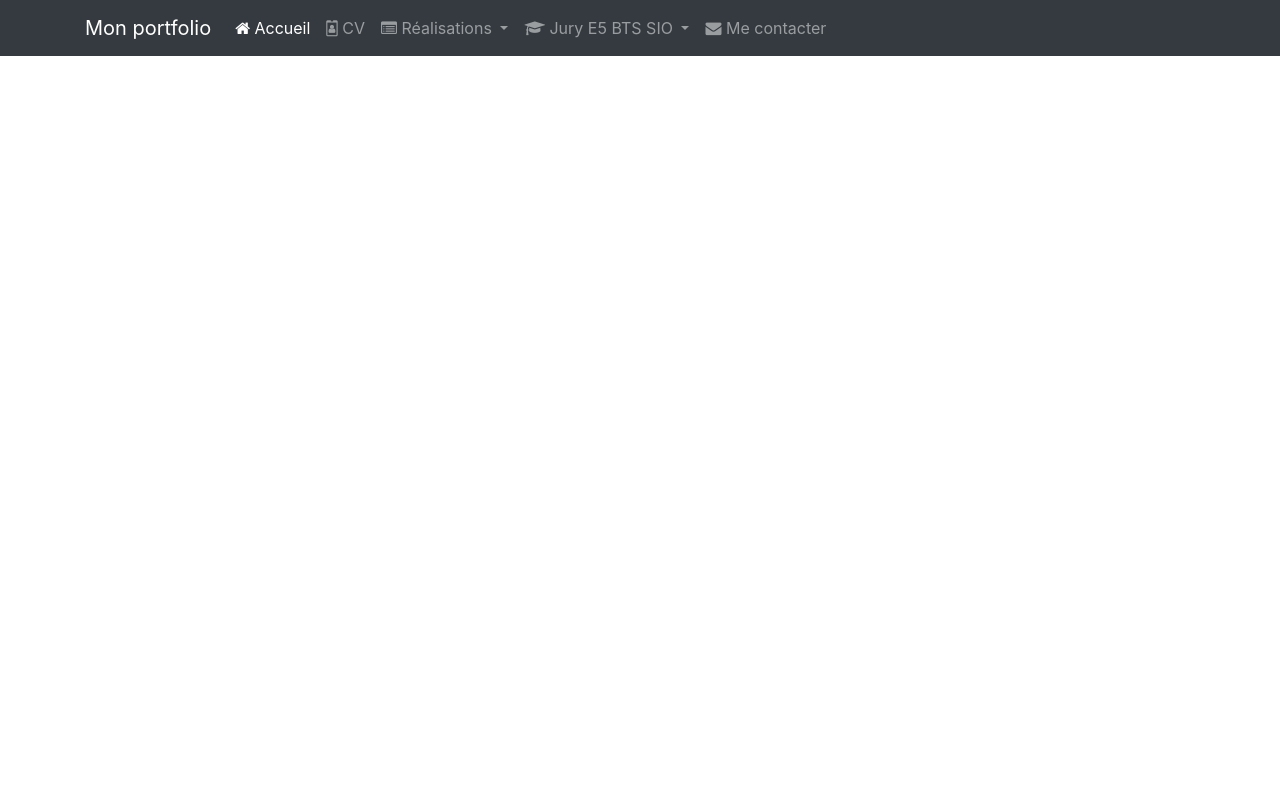
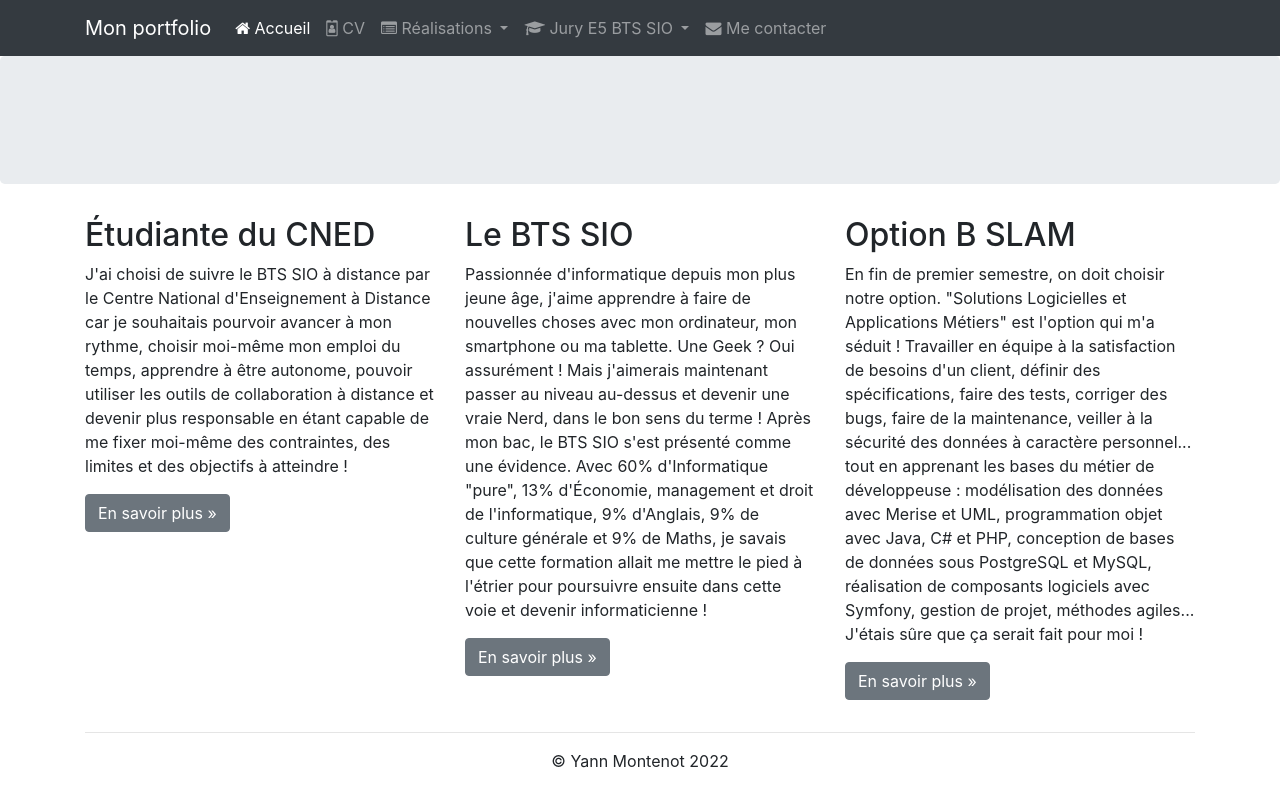
Before and after one commit to Yanou83/Yanou83.github.io, a plain HTML site: page index.html in a window 1280 px wide. Drawn offline with nearby package versions, Linux system fonts and the light colour scheme.

Commit message:
Pied de page Task #5 - Ajouter un pied de page

```diff
--- a/index.html
+++ b/index.html
@@ -19,7 +19,6 @@
         <title>Portfolio de Yann Montenot (BTS SIO 2022)</title>
     </head>
     <body>
-        <h1>Bonjour et bienvenu sur mon portfolio !</h1>
 
         <!-- Optional JavaScript; choose one of the two! -->
 
@@ -138,21 +137,72 @@
                         </div>
                     </div>
                 </nav>
+            </div>
+        </nav>
+
+        <h1>Bonjour et bienvenu sur mon portfolio !</h1>
 
 
 
 
+        <div class="jumbotron"></div> <!-- Emplacement pour le contenu principal de la page -->
+        <footer>
+            <div class="container">
+                <div class="row">
+                    <div class="col-lg-4">
+                        <h2>Étudiante du CNED</h2>
+                        <p>J'ai choisi de suivre le BTS SIO à distance par le Centre National
+                            d'Enseignement à Distance car je souhaitais pourvoir avancer à mon rythme,
+                            choisir moi-même mon emploi du temps, apprendre à être autonome, pouvoir
+                            utiliser les outils de collaboration à distance et devenir plus responsable en
+                            étant capable de me fixer moi-même des contraintes, des limites et des
+                            objectifs à atteindre !
+                        </p>
+                        <p><a class="btn btn-secondary" href="http://www.cned.fr" target="_blank"
+                              role="button">En savoir plus »</a>
+                        </p>
+                    </div>
+                    <div class="col-lg-4">
+                        <h2>Le BTS SIO</h2>
+                        <p>Passionnée d'informatique depuis mon plus jeune âge, j'aime apprendre à faire
+                            de nouvelles choses avec mon ordinateur, mon smartphone ou ma tablette. Une
+                            Geek ? Oui assurément ! Mais j'aimerais maintenant passer au niveau au-dessus
+                            et devenir une vraie Nerd, dans le bon sens du terme ! Après mon bac, le BTS
+                            SIO s'est présenté comme une évidence. Avec 60% d'Informatique "pure", 13%
+                            d'Économie, management et droit de l'informatique, 9% d'Anglais, 9% de culture
+                            générale et 9% de Maths, je savais que cette formation allait me mettre le
+                            pied à l'étrier pour poursuivre ensuite dans cette voie et devenir
+                            informaticienne !
+                        </p>
+                        <p><a class="btn btn-secondary" href="https://fr.wikipedia.org/wiki/Brevet_de_tec
+                              hnicien_supérieur_-_Services_informatiques_aux_organisations"
+                              target="_blank" role="button">En savoir plus »</a>
+                        </p>
+                    </div>
+                    <div class="col-lg-4">
+                        <h2>Option B SLAM</h2>
+                        <p>En fin de premier semestre, on doit choisir notre option. "Solutions
+                            Logicielles et Applications Métiers" est l'option qui m'a séduit&nbsp;!
+                            Travailler en équipe à la satisfaction de besoins d'un client, définir des
+                            spécifications, faire des tests, corriger des bugs, faire de la maintenance,
+                            veiller à la sécurité des données à caractère personnel... tout en apprenant
+                            les bases du métier de développeuse : modélisation des données
+                            avec Merise et UML, programmation objet avec Java, C# et PHP, conception
+                            de bases de données sous PostgreSQL et MySQL, réalisation de
+                            composants logiciels avec Symfony, gestion de projet, méthodes agiles...
+                            J'étais sûre que ça serait fait pour moi !
+                        </p>
+                        <p><a class="btn btn-secondary" href="https://www.onisep.fr/Ressources/Univers-Fo
+                              rmation/Formations/Post-bac/bts-services-informatiques-aux-organisations-op
+                              tion-b-solutions-logicielles-et-applications-metiers" target="_blank"
+                              role="button">En savoir plus »</a>
+                        </p>
+                    </div>
+                </div>
+                <hr>
+                <p class="text-center" id="copyright">© Yann Montenot 2022</p>
+            </div>
+        </footer>
 
-
-
-
-
-
-
-
-
-
-
-
-                </body>
-                </html>
+    </body>
+</html>
```
